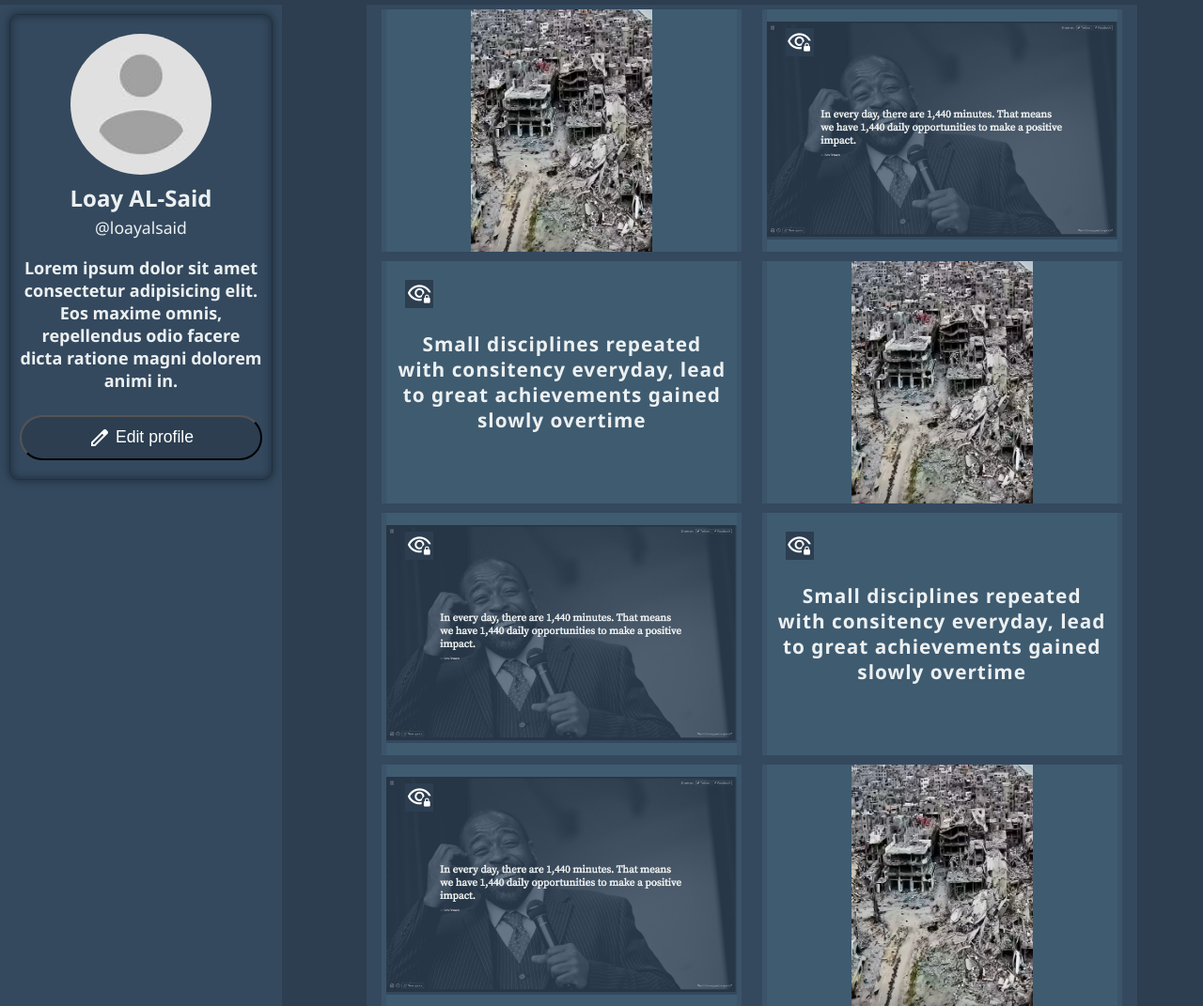
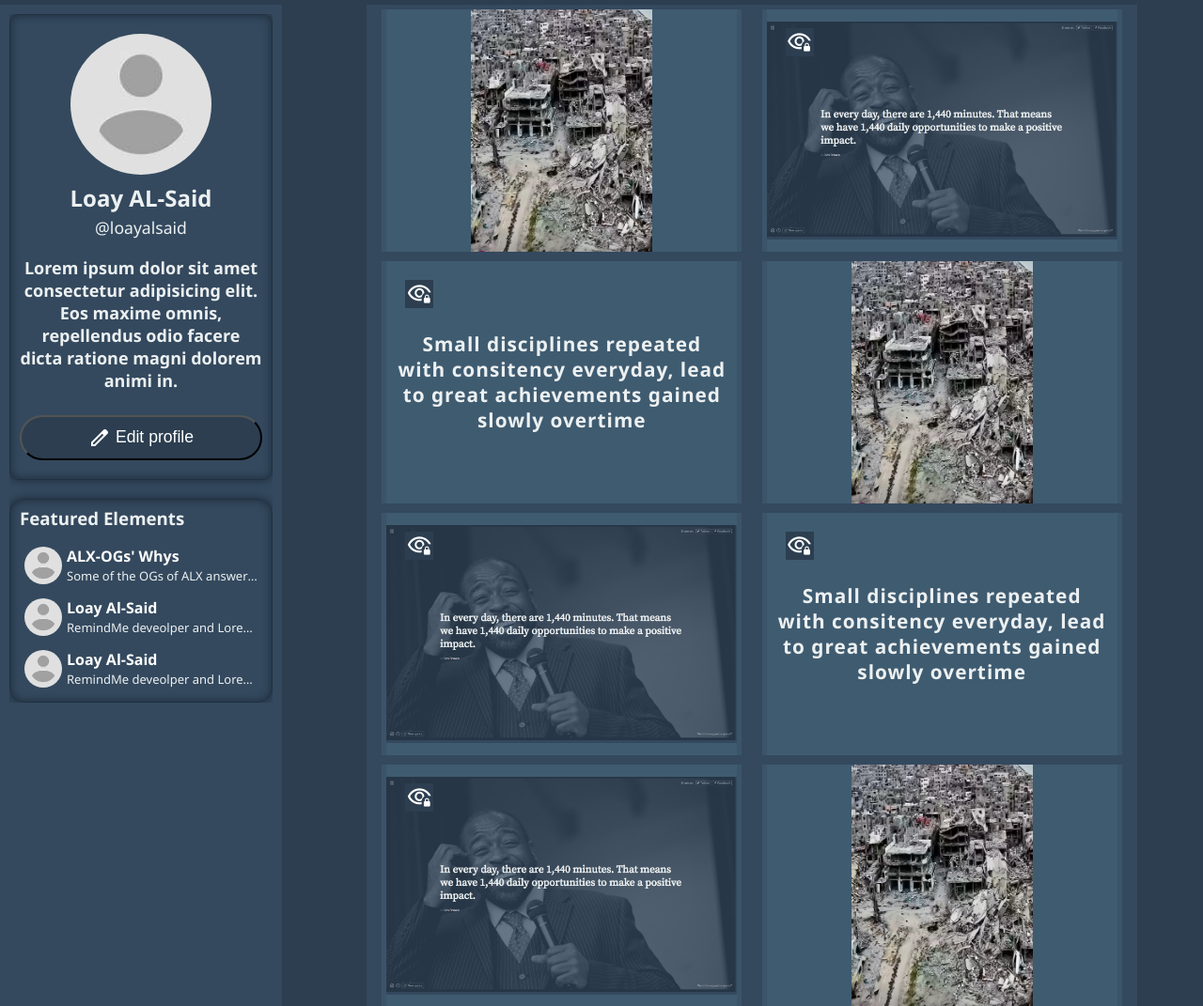
Before and after one commit to loayalsaid1/RemindMe, a Python web app: template app/templates/static_versions/user_reminders.html in a window 1280 px wide. Shown: the part 70-1141 px from the top of the page at 94% size. Run offline with Jinja, Linux system fonts and the light colour scheme; the template is opened without the code that fills it, so the values that code supplies are empty; some libraries are stand-ins or nearby versions.

Commit message:
Style hover over ewall [owner] description in template & static file

```diff
--- a/app/static/styles/aside.css
+++ b/app/static/styles/aside.css
@@ -191,6 +191,8 @@ button .material-symbols-outlined {
 .featured_ewalls .ewall {
 	height: var(--featured-ewall-height);
 
+	position: relative;
+
 	display: flex;
 
 	padding: var(--small-gap);
@@ -199,7 +201,6 @@ button .material-symbols-outlined {
 
 .featured_ewalls .ewall img {
 	display: inline-block;
-
 	height: 40px;
 	width: 40px;
 
@@ -219,3 +220,21 @@ button .material-symbols-outlined {
 
 	font-size: small;
 }
+
+.ewall_description:hover {
+    position: fixed;
+    max-width: 500px;
+    padding: 7px;
+	z-index: 555;
+
+	white-space: normal;
+    font-size: medium;
+
+
+	box-shadow: 1px 1px 20px 1px black;
+    border-radius: 10px;
+
+    background-color: var(--color-1);
+
+	transition: .3s;
+}
--- a/app/templates/static_versions/user_reminders.html
+++ b/app/templates/static_versions/user_reminders.html
@@ -11,9 +11,12 @@
 	<link rel="stylesheet" href="../../static/styles/aside.css">
 	<link rel="stylesheet" href="../../static/styles/user_reminders.css">
 	<link rel="stylesheet" href="../../static/styles/add_reminder.css">
-	<script src="https://code.jquery.com/jquery-3.6.0.min.js"></script>
+
+	<script src="../../static/scripts/jquery-3.7.1.min.js"></script>
 	<script src="../../static/scripts/user_reminders.js"></script>
 	<script src="../../static/scripts/add_reminder.js"></script>
+	<script src="../../static/scripts/reminder_options.js"></script>
+	<script src="../../static/scripts/header.js"></script>
 </head>
 
 <body>
@@ -56,6 +59,7 @@
 		</div>
 	</header>
 	<aside>
+		<div class="top">
 			<div class="user_info">
 				<img src="../../static/images/profile_placeholder.png" alt="">
 
@@ -73,6 +77,35 @@
 					</span>
 					Edit profile
 				</button>
+			</div>
+			<section class="featured_ewalls">
+				<h3>Featured Elements</h3>
+				<div class="ewall">
+					<img src="../../static/images/profile_placeholder.png" alt="sadfsdfsdfdsf">
+					<div class="ewall_info">
+						<h4 class="ewall_name"><a href="#">ALX-OGs' Whys</a></h4>
+						<p class="ewall_description">Some of the OGs of ALX answering WHY and HOW questoins by
+							C-2-bleneded
+							studensts</p>
+					</div>
+				</div>
+				<div class="ewall">
+					<img src="../../static/images/profile_placeholder.png" alt="">
+					<div class="ewall_info">
+						<h4 class="ewall_name"><a href="#">Loay Al-Said</a></h4>
+						<p class="ewall_description">RemindMe deveolper and Lorem ipsum dolor sit amet, consectetur
+							adipisicing elit. Ut nisi necessitatibus mollitia corporis quisquam</p>
+					</div>
+				</div>
+				<div class="ewall">
+					<img src="../../static/images/profile_placeholder.png" alt="">
+					<div class="ewall_info">
+						<h4 class="ewall_name"><a href="#">Loay Al-Said</a></h4>
+						<p class="ewall_description">RemindMe deveolper and Lorem ipsum dolor sit amet, consectetur
+							adipisicing elit. Ut nisi necessitatibus mollitia corporis quisquam</p>
+					</div>
+				</div>
+			</section>
 		</div>
 		<div class="add_reminder">
 			<ul class="choose_reminder_type">
```
Also changed, not shown: app/templates/aside.html (+7 -0 lines). Lines whose indentation alone changed are shown as unchanged.
